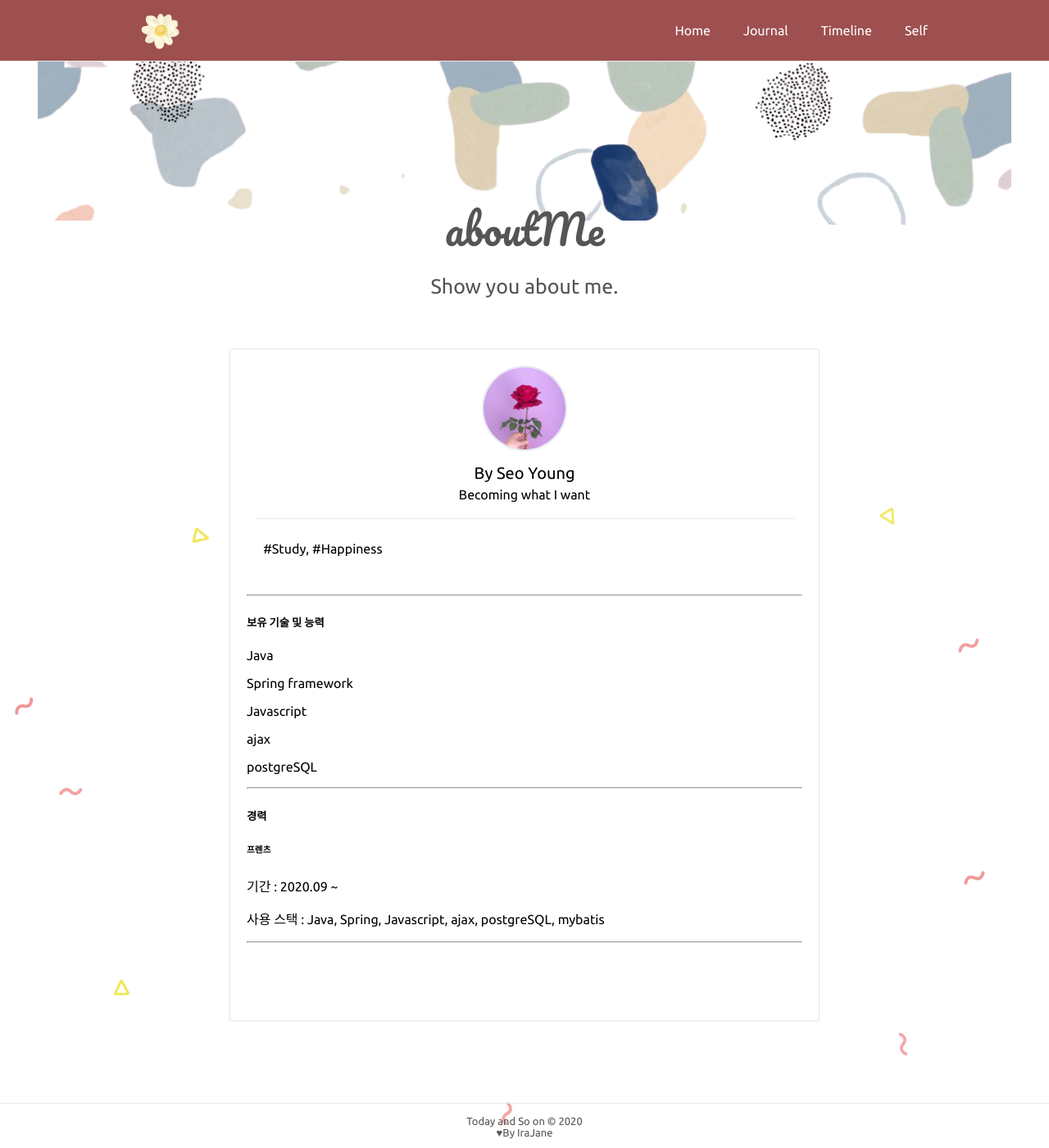
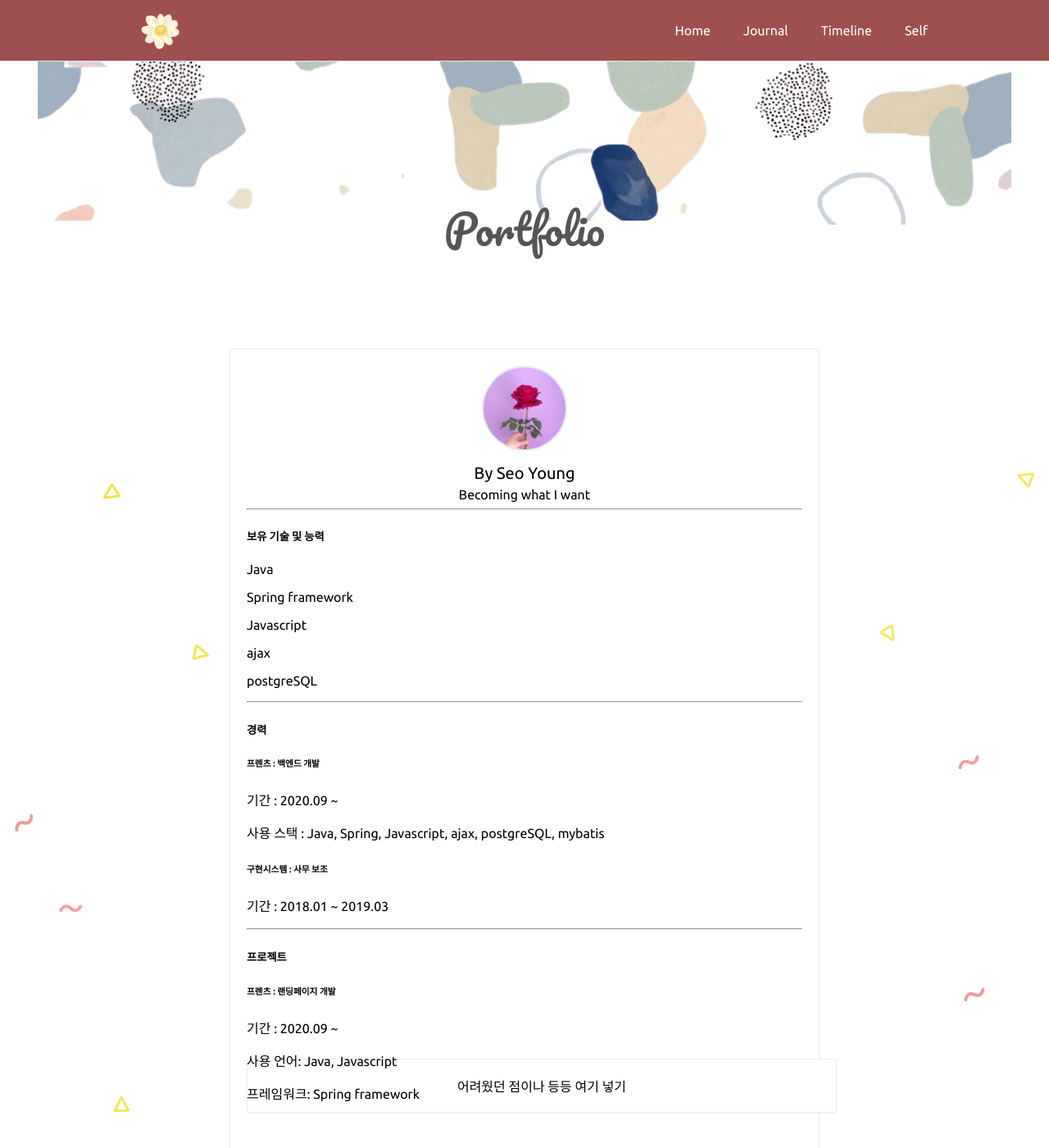
Before and after one commit to IraJane/IraJane.github.io, a Jekyll site: the page built from about.html, in a window 1280 px wide and 1400 px high. Shown: the whole window at 82% size. Built offline with Jekyll 4.4.1, drawn with Linux system fonts in a browser that asks for light colours.

Commit message:
Update about.html

```diff
--- a/about.html
+++ b/about.html
@@ -1,8 +1,8 @@
 ---
 layout: default
 title: About Me
-page-title: aboutMe
-home-title: Show you about me.
+page-title: Portfolio
+home-title:
 description:
 ---
 
@@ -16,9 +16,9 @@ description:
           <div class="portraits"><img src="{{ site.portraits }}" alt=""></div>
           <span id="yourname">{{ site.name }}</span>
           <span id="yourbio">{{ site.bio }}</span>
-          {% if site.about %}
+<!--           {% if site.about %}
             <span id="aboutyou">{{ site.aboutyou }}</span>
-          {% endif %}
+          {% endif %} -->
         {% endif %}
             <hr>
             <div style="text-align:left;">
@@ -36,13 +36,33 @@ description:
             <div style="text-align:left;">
                 <h5>경력</h5>
                 <div>
-                    <h6>프렌츠</h6>
+                    <h6>프렌츠 : 백엔드 개발</h6>
                     <p>기간 : 2020.09 ~ </p>
                     <p>사용 스택 : Java, Spring, Javascript, ajax, postgreSQL, mybatis</p>
                 </div>
+                <div>
+                    <h6>구현시스템 : 사무 보조</h6>
+                    <p>기간 : 2018.01 ~ 2019.03</p>
+                    <p></p>
+                </div>
             </div>
+
             <hr>
-            <h4></h4>
+
+            <div style="text-align:left;">
+                <h5>프로젝트</h5>
+                <div>
+                    <h6>프렌츠 : 랜딩페이지 개발 </h6>
+                    <p>기간 : 2020.09 ~ </p>
+                    <p>사용 언어: Java, Javascript</p>
+                    <p>프레임워크: Spring framework</p>
+                    <p><ul>
+                        <li>어려웠던 점이나 등등 여기 넣기</li>
+                    </ul></p>
+                </div>
+
+            </div>
+
         {% if site.SNS %}
           {% for sns-icon in site.SNS-icon %}
             <a href="{{ sns-icon[1] }}" title="{{ sns-icon[0] }}">
```
